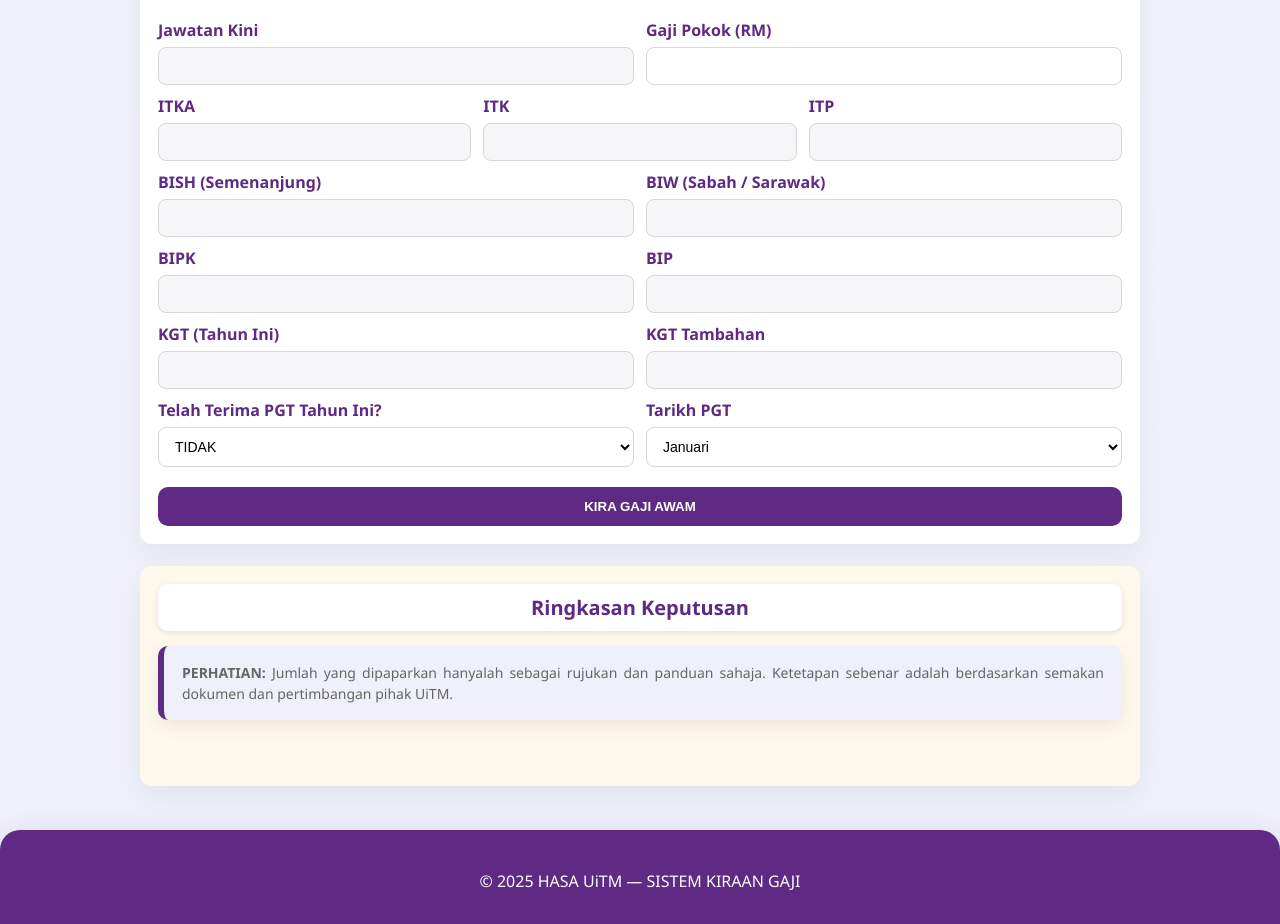
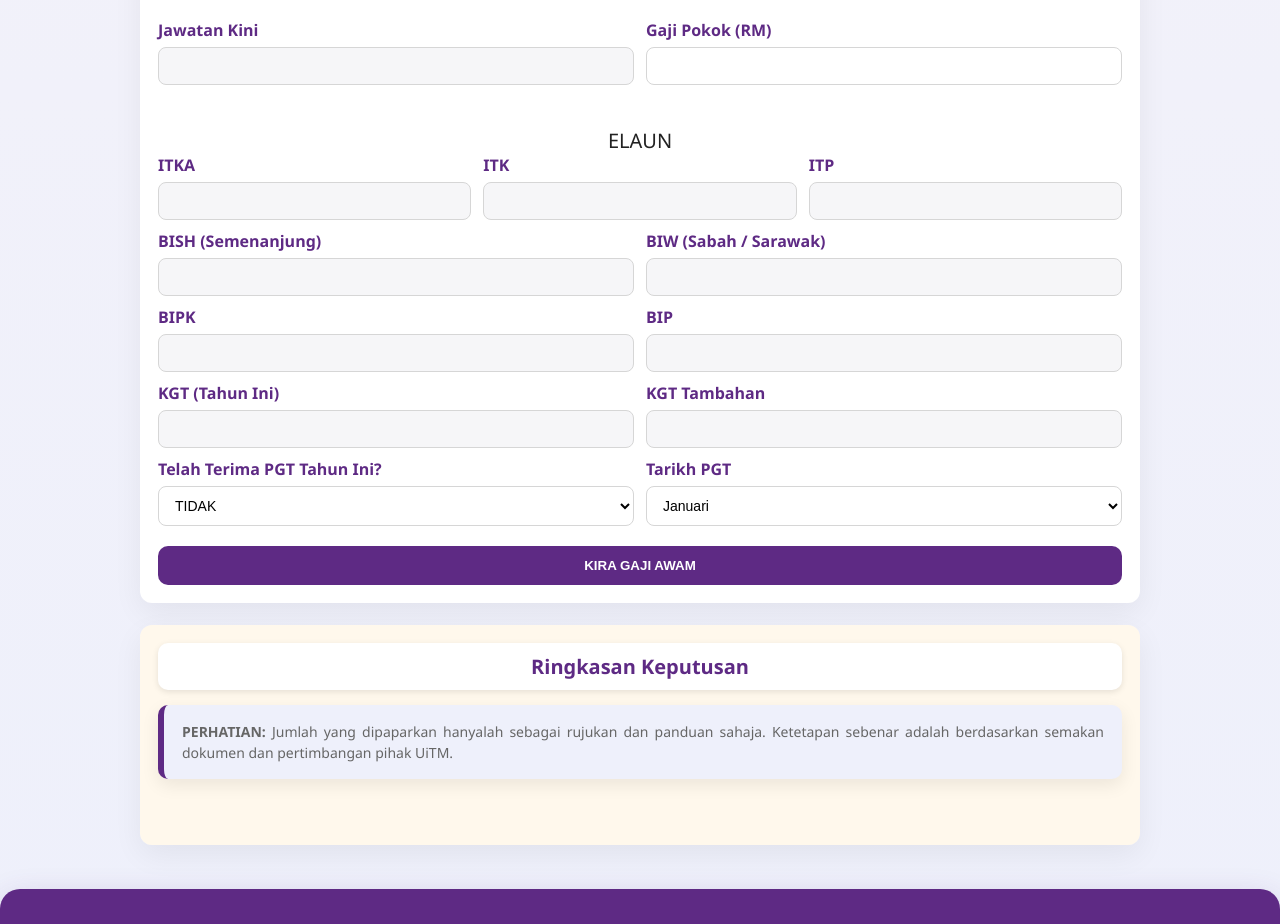
Before and after one commit to NAVPaat/UiTM-Calculator, a plain HTML site: page index.html in a window 1280 px wide. Shown: the part 804-1728 px from the top of the page. Drawn offline with Linux system fonts and the light colour scheme.

Commit message:
Update index.html

```diff
--- a/index.html
+++ b/index.html
@@ -132,8 +132,7 @@
             <label>Kategori Jawatan</label>
             <input type="text" id="kategoriJawatan" readonly>
         </div>
-                </center>
-<br>
+            </center><br>
 <div id="formAwam">
     <div class="row">
         <div class="col">
@@ -145,7 +144,9 @@
             <input type="number" id="awamGajiPokok">
         </div>
     </div>
-
+<br>
+<!-- Elaun -->
+<center><div class="result-title-box-1" style="margin-top:10px; font-size:20px; ">ELAUN</div></center>
     <div class="row">
         <div class="col">
             <label>ITKA</label>
```
